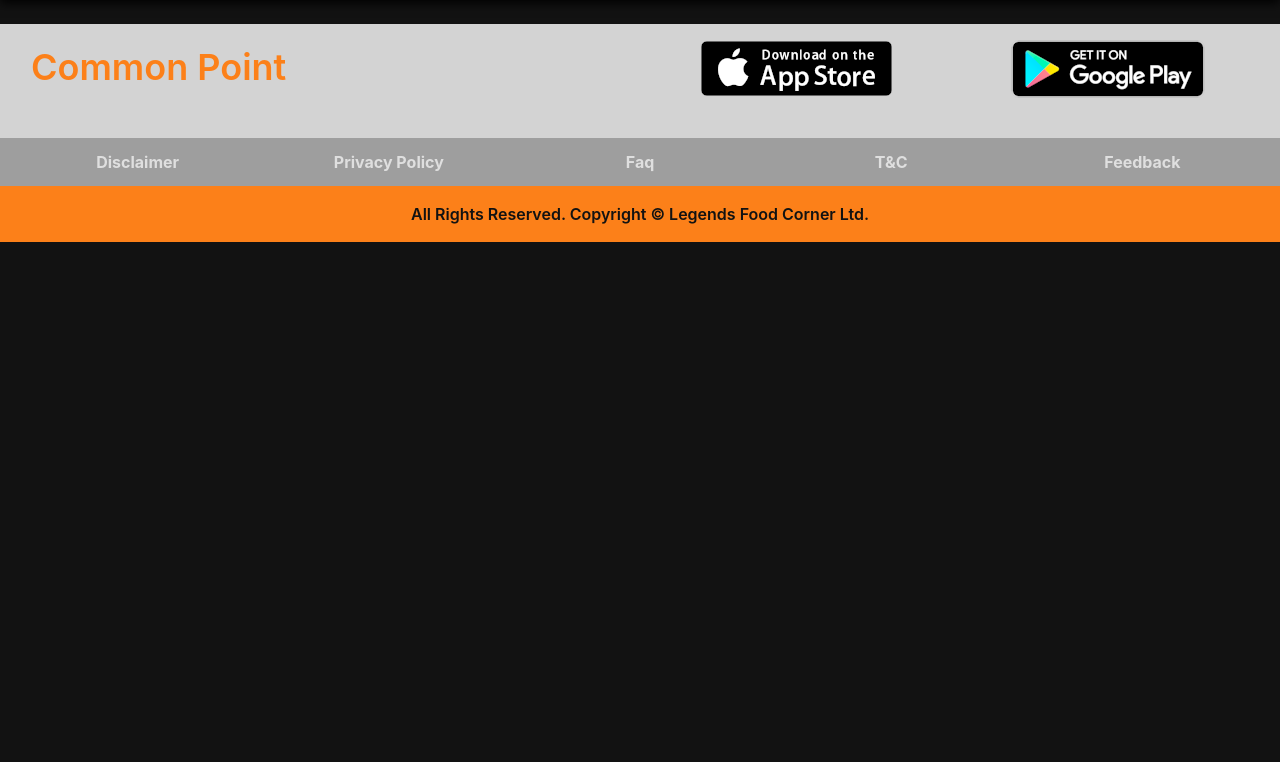
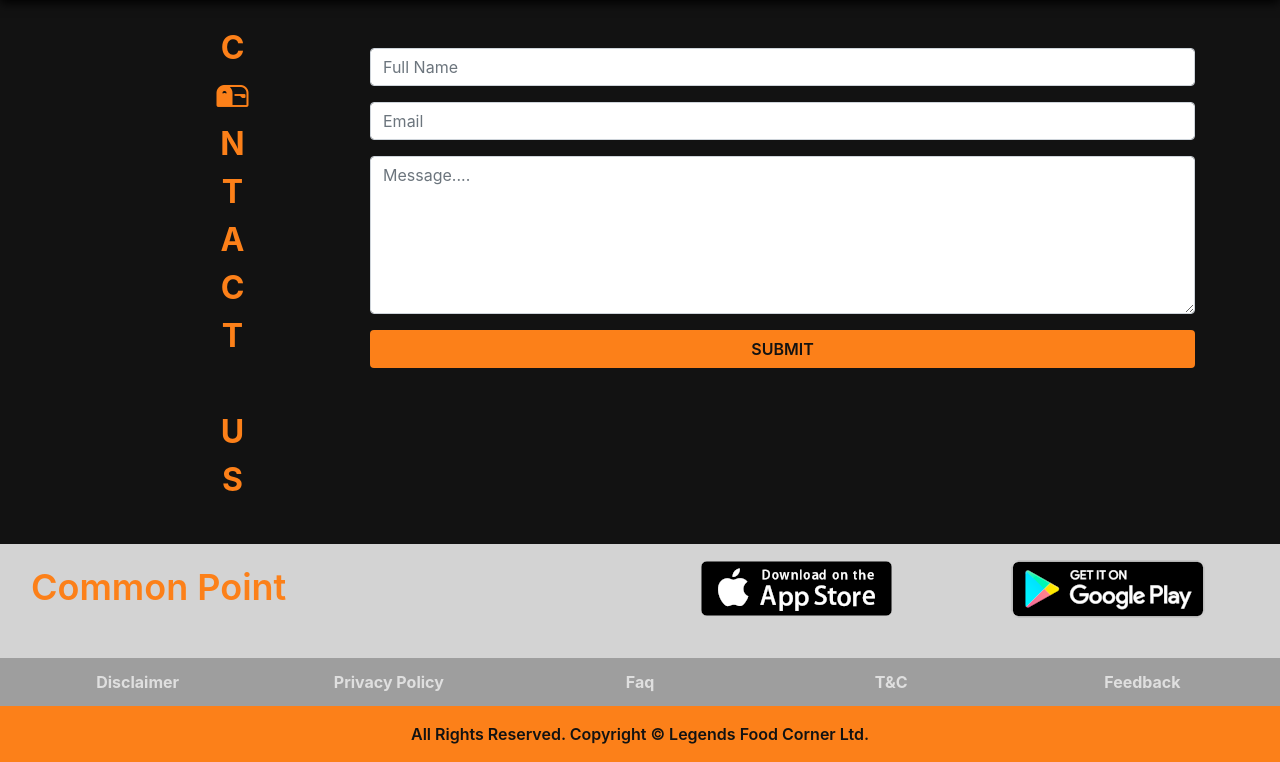
Before and after one commit to Legends-Food-Corner/lfc, a Flask app: page /contact-us in a window 1280 px wide. Shown: the part 104-866 px from the top of the page. Before the commit the page ends 346 px from the top, so only its background shows below. Run offline with Flask 2, Linux system fonts and the light colour scheme; parts of the project's set-up code (start-up, migrations or seed data) failed here and were passed over; some libraries are stand-ins or nearby versions.

Commit message:
contact us

```diff
--- a/apps/website/templates/contact-us/contact-us.htm
+++ b/apps/website/templates/contact-us/contact-us.htm
@@ -3,6 +3,62 @@
 Contact-Us
 {% endblock %}
 
+{% block stylesheet %}
+<style>
+    .contact-us-wrapper {
+        text-align: center;
+    }
+
+    .contact-us-wrapper>li {
+        list-style: none;
+        font-weight: 700;
+        color: var(--color-accent);
+        font-size: xx-large;
+    }
+
+    @media only screen and (max-width: 600px) {
+        .contact-us-wrapper>li {
+            display: inline-block;
+        }
+    }
+</style>
+{% endblock %}
+
 {% block content %}
 
+<div class="container-fluid mt-4">
+    <div class="container">
+        <div class="row">
+            <div class="col-sm-3">
+                <ul class="contact-us-wrapper">
+                    <li>C</li>
+                    <li><i class="bi bi-mailbox2"></i></li>
+                    <li>N</li>
+                    <li>T</li>
+                    <li>A</li>
+                    <li>C</li>
+                    <li>T</li>
+                    <li>&nbsp;</li>
+                    <li>U</li>
+                    <li>S</li>
+                </ul>
+            </div>
+            <div class="col">
+                <div class="form-group mt-4">
+                    <input type="text" class="form-control" placeholder="Full Name">
+                </div>
+                <div class="form-group">
+                    <input type="email" class="form-control" placeholder="Email">
+                </div>
+                <div class="form-group">
+                    <textarea class="form-control" rows="6" placeholder="Message...."></textarea>
+                </div>
+                <div class="form-group">
+                    <button class="btn custom-btn-primary">SUBMIT</button>
+                </div>
+            </div>
+        </div>
+    </div>
+</div>
+
 {% endblock %}
```
Also changed, not shown: apps/website/data/dishes/dishes.json (added, +10 -0 lines).
